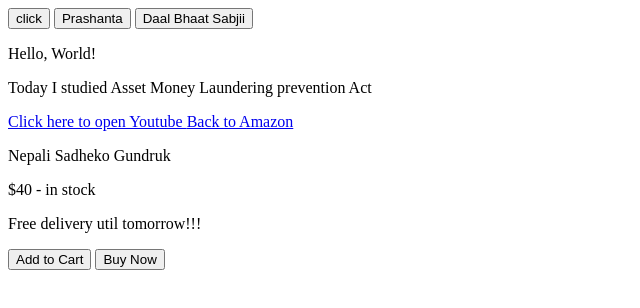
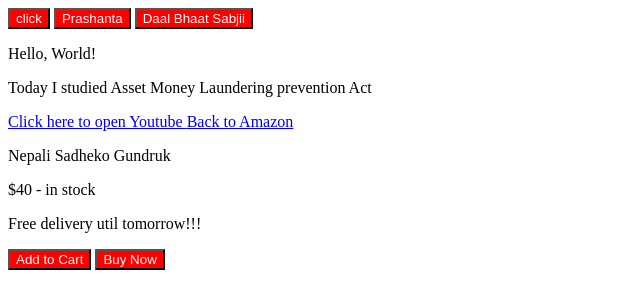
Before and after one commit to pprraasshh/html-basics, a plain HTML site: page index.html in a window 1280 px wide. Shown: the whole page, without its empty margins (0-640 px from the left). Drawn offline with Linux system fonts and the light colour scheme.

Commit message:
added css style index.html

```diff
--- a/index.html
+++ b/index.html
@@ -1,3 +1,9 @@
+<style>
+  button {
+    background-color: red;
+    color: white;
+  }
+</style>
 <button>click</button>
 <button>Prashanta </button>
 <button>Daal Bhaat Sabjii</button>
```
